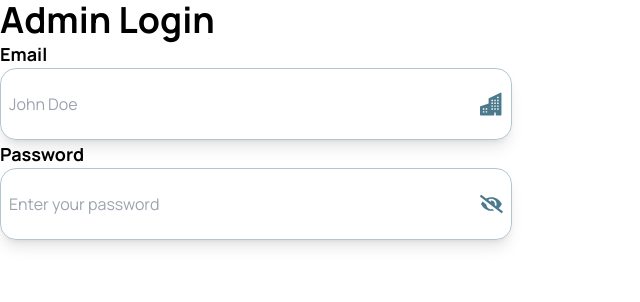
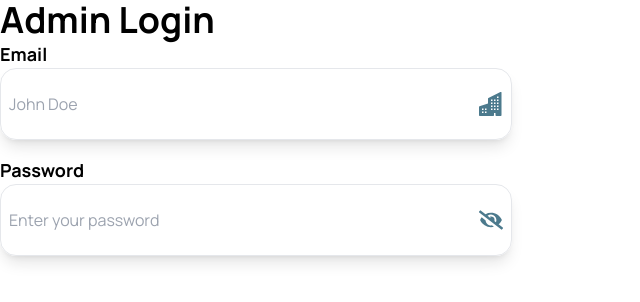
Before and after one commit to Winnie-Waiguru/education-awards-registry, a React (Vite) app in the folder education-awards-registry/frontend/: page / in a window 1280 px wide. Shown: the top 302 px of the page, without its empty margins (0-640 px from the left). Built offline with nearby package versions, Linux system fonts and the light colour scheme.

Commit message:
feat(ui): improve InputWrapper accessibility and error handling

```diff
--- a/education-awards-registry/frontend/src/components/common/InputWrapper.jsx
+++ b/education-awards-registry/frontend/src/components/common/InputWrapper.jsx
@@ -1,26 +1,42 @@
 function InputWrapper({
   label,
-  htmlFor,
+  id,
   type = "text",
   placeholder,
-  children,
+  error,
+  value,
+  onChange,
+  children: icon,
+  ...rest
 }) {
   return (
     <div>
-      <label htmlFor={htmlFor} className="label-txt">
+      <label htmlFor={id} className="label-txt">
         {label}
       </label>
-      <br />
+
       <div className="input-container">
         <input
-          className="input-field"
+          className={`input-field ${
+            error ? "border-error" : "border-input-outline/30"
+          }`}
           type={type}
-          id={htmlFor}
-          name={htmlFor}
+          id={id}
+          name={id}
           placeholder={placeholder}
+          value={value}
+          onChange={onChange}
+          aria-invalid={!!error}
+          aria-describedby={error ? `${id}-error` : undefined}
+          {...rest}
         />
-        {children}
+        <button type="button"> {icon}</button>
       </div>
+      {error && (
+        <div id={`${id}-error`} className="error-msg">
+          {error}
+        </div>
+      )}
     </div>
   );
 }
--- a/education-awards-registry/frontend/src/index.css
+++ b/education-awards-registry/frontend/src/index.css
@@ -16,11 +16,11 @@
   }
 
   .label-txt {
-    @apply font-bold text-lg;
+    @apply mt-4 font-bold text-lg;
   }
 
   .input-container {
-    @apply flex items-center justify-between max-w-lg h-[72px] px-2 rounded-2xl border border-secondary/30 shadow-lg;
+    @apply flex items-center justify-between max-w-lg h-[72px] mb-4 rounded-2xl border shadow-lg  px-2 focus-within:border-input-outline/70 focus-within:border-2;
   }
 
   .input-field {
@@ -30,4 +30,8 @@
   .icon {
     @apply w-[24px] h-[24px] text-secondary/70 cursor-pointer;
   }
+
+  .error-msg {
+    @apply text-error text-sm mt-1 ml-2;
+  }
 }
--- a/education-awards-registry/frontend/tailwind.config.js
+++ b/education-awards-registry/frontend/tailwind.config.js
@@ -6,6 +6,8 @@ export default {
       colors: {
         primary: "#009edc",
         secondary: "#00425C",
+        "input-outline": "#000B58",
+        error: "#DC2626",
       },
       fontFamily: {
         manrope: ["Manrope", "sans-serif"],
```
